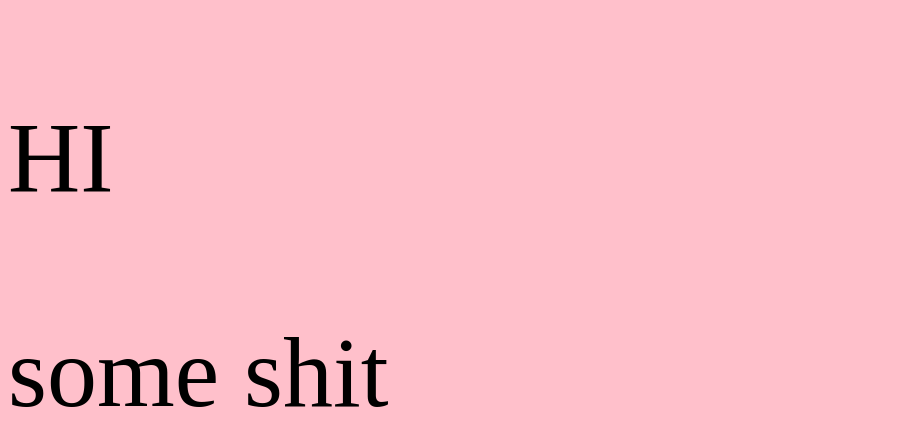
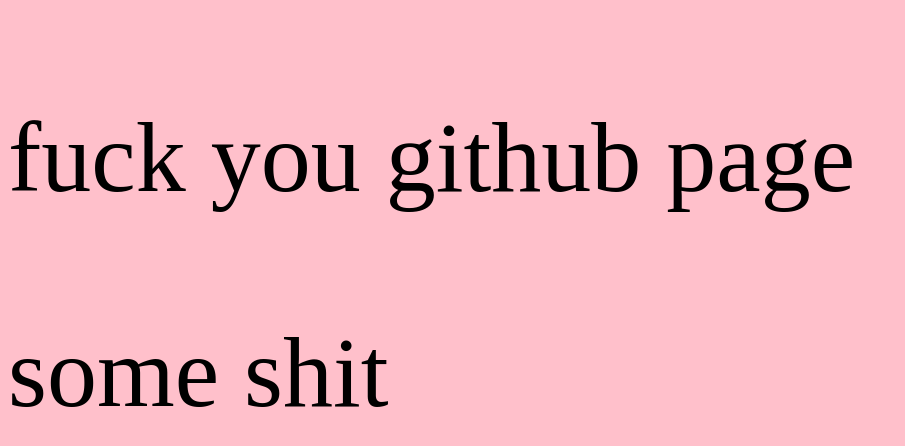
Before and after one commit to imprity/imprity.github.io, a plain HTML site: page index.html in a window 1280 px wide. Shown: the whole page, without its empty margins (0-905 px from the left). Drawn offline with Linux system fonts and the light colour scheme.

Commit message:
fuck this

```diff
--- a/index.html
+++ b/index.html
@@ -9,7 +9,7 @@
         <script src="main.js" type="text/javascript"></script>
     </head>
     <body style="background-color: pink;">
-        <p>HI</p>
+        <p>fuck you github page</p>
         <p id="tempConsole"></p>
     </body>
 </html>
```
